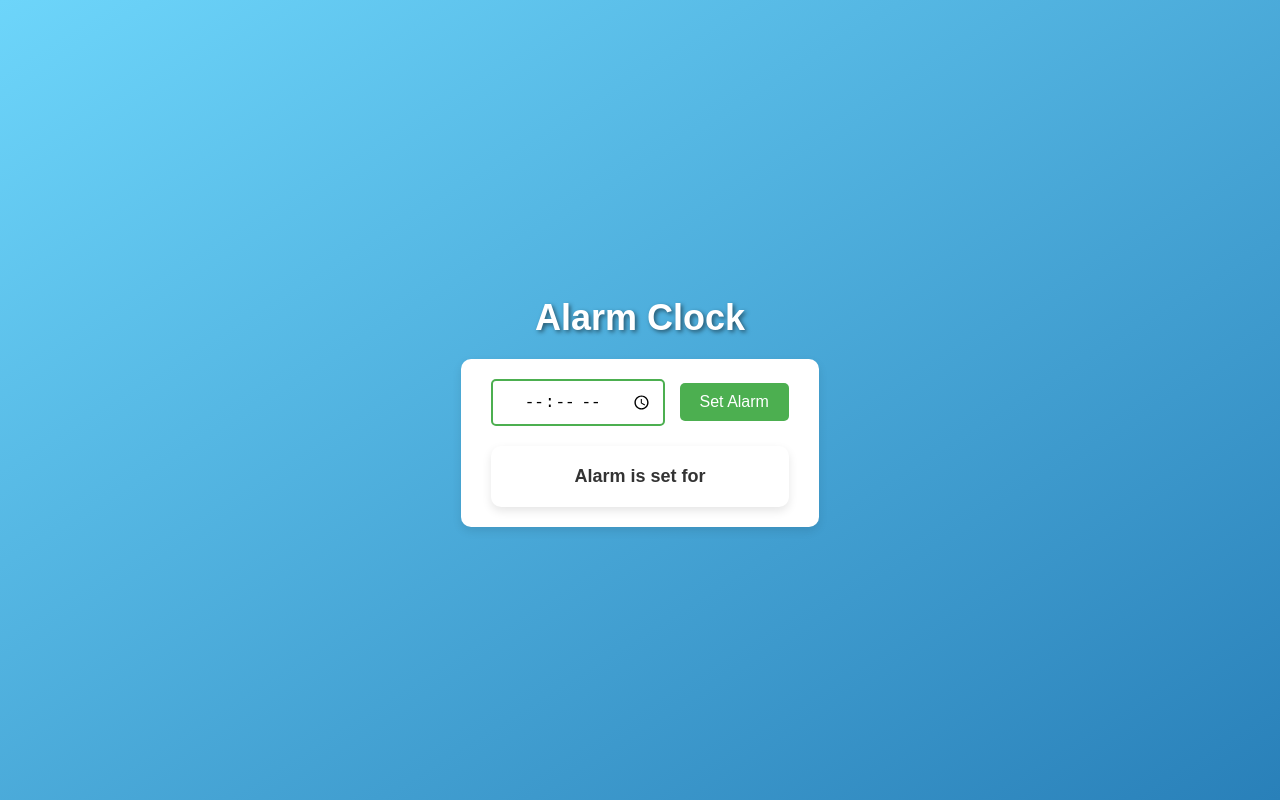
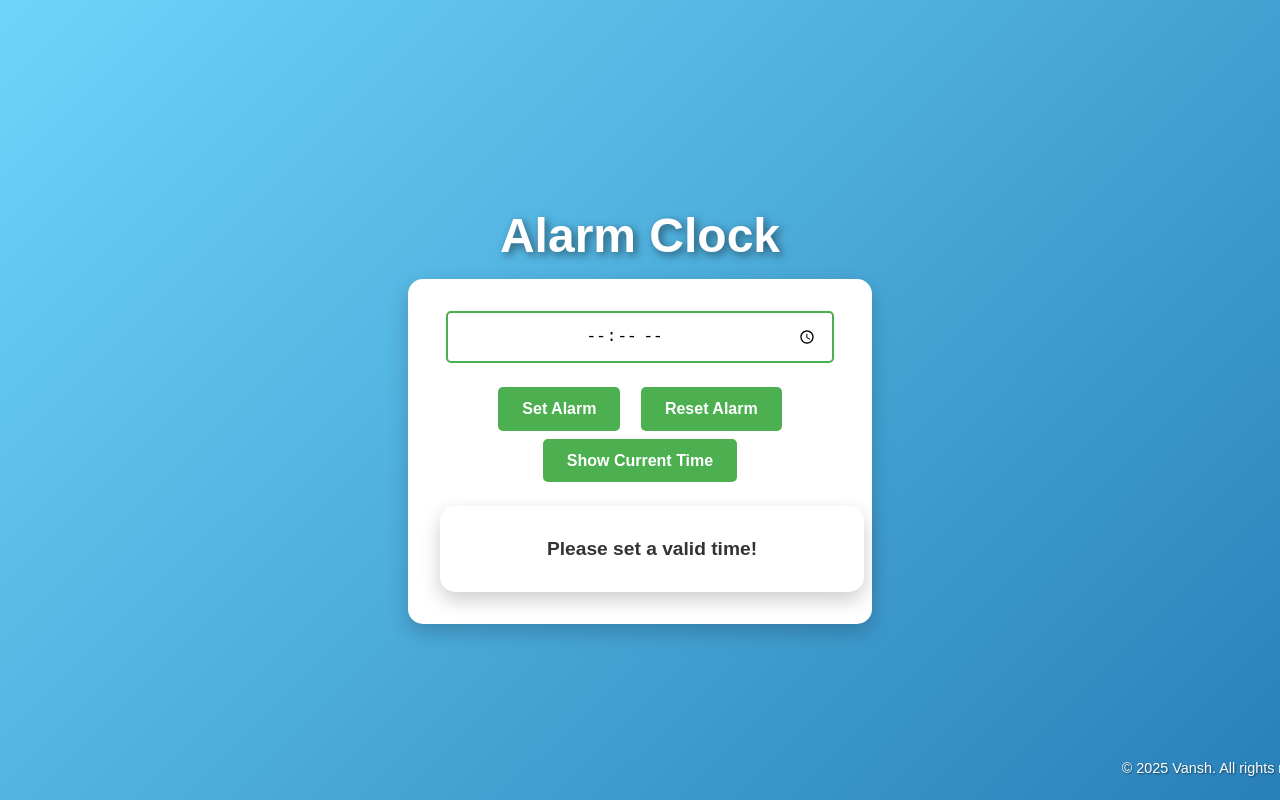
Before and after one commit to Vanshchouksey21/alarm-clock, a plain HTML site: page index.html in a window 1280 px wide. Both pictures are taken after a click on the button "Set Alarm". Drawn offline with Linux system fonts and the light colour scheme.

Commit message:
completion alarm

```diff
--- a/alarm.css
+++ b/alarm.css
@@ -1,80 +1,112 @@
 /* General body styling */
 body {
-    font-family: Arial, sans-serif;
+    font-family: 'Arial', sans-serif;
     margin: 0;
     padding: 0;
     display: flex;
     flex-direction: column;
     justify-content: center;
     align-items: center;
-    height: 100vh;
-    background: linear-gradient(to bottom right, #6dd5fa, #2980b9);
+    min-height: 100vh;
+    background: linear-gradient(135deg, #6dd5fa, #2980b9);
+    /* background: burlywood; */
     color: #fff;
+    text-align: center;
 }
 
 /* Heading styling */
 h1 {
-    font-size: 36px;
-    margin-bottom: 20px;
+    font-size: 3rem;
+    margin-bottom: 1rem;
     color: #ffffff;
-    text-shadow: 2px 2px 4px rgba(0, 0, 0, 0.5);
+    text-shadow: 3px 3px 8px rgba(0, 0, 0, 0.5);
 }
 
 /* Container styling */
 div {
-    text-align: center;
     background: #ffffff;
-    padding: 20px 30px;
-    border-radius: 10px;
-    box-shadow: 0 4px 10px rgba(0, 0, 0, 0.1);
+    padding: 2rem;
+    border-radius: 15px;
+    box-shadow: 0 8px 20px rgba(0, 0, 0, 0.2);
     color: #333;
+    width: 90%;
+    max-width: 400px;
 }
 
 /* Input field styling */
 #inp {
-    padding: 10px;
-    font-size: 16px;
+    padding: 0.8rem;
+    font-size: 1rem;
     border: 2px solid #4caf50;
     border-radius: 5px;
     outline: none;
-    width: 150px;
+    width: calc(100% - 2.6rem);
+    margin-bottom: 1rem;
     text-align: center;
 }
 
 /* Button styling */
 button {
-    padding: 10px 20px;
-    font-size: 16px;
+    display: inline-block;
+    padding: 0.8rem 1.5rem;
+    font-size: 1rem;
+    font-weight: bold;
     color: #fff;
     background-color: #4caf50;
+    /* background-color: burlywood; */
     border: none;
     border-radius: 5px;
     cursor: pointer;
-    margin-left: 10px;
-    transition: background-color 0.3s ease;
+    margin: 0.5rem 0.5rem 0 0.5rem;
+    transition: all 0.3s ease;
 }
 
 button:hover {
     background-color: #45a049;
+    box-shadow: 0 4px 10px rgba(0, 0, 0, 0.2);
+}
+
+button:active {
+    transform: scale(0.95);
 }
 
 /* Alarm status display */
 #d1 {
-    margin-top: 20px;
-    font-size: 18px;
+    margin-top: 1.5rem;
+    font-size: 1.2rem;
     font-weight: bold;
     color: #333;
 }
 
+/* Footer styling */
+footer {
+    position: fixed;
+    bottom: 10px;
+    left: 590px;
+    text-align: center;
+    color: #fff;
+    font-size: 0.9rem;
+    text-shadow: 1px 1px 2px rgba(0, 0, 0, 0.5);
+    width: 100%;
+}
+
 /* Responsive design for smaller screens */
 @media (max-width: 600px) {
+    h1 {
+        font-size: 2.5rem;
+    }
+
+    div {
+        width: 95%;
+        padding: 1.5rem;
+    }
+
+    button {
+        width: calc(100% - 1rem);
+        margin: 0.5rem auto;
+    }
+
     #inp {
         width: 100%;
     }
-
-    button {
-        width: 100%;
-        margin-top: 10px;
-        margin-left: 0;
-    }
 }
--- a/alarm.js
+++ b/alarm.js
@@ -3,32 +3,60 @@ let set = () => {
     let inp = document.querySelector("#inp").value; // Get user input (HH:MM format)
     let audio = document.querySelector("#ne"); // Audio element
 
+    if (!inp) {
+        display.innerHTML = "Please set a valid time!";
+        return;
+    }
+
+    display.innerHTML = "Alarm is set for " + inp;
+
     // Set an interval to check the time every second
-    let a = setInterval(() => {
+    let alarmInterval = setInterval(() => {
         let now = new Date();
         let currentTime = `${now.getHours().toString().padStart(2, "0")}:${now.getMinutes().toString().padStart(2, "0")}`;
 
-        if (currentTime === inp) { 0
-            display.innerHTML = "Alarm is ringing!";
+        if (currentTime === inp) {
+            display.innerHTML = "⏰ Alarm is ringing!";
             audio.play();
 
-
             setTimeout(() => {
+                clearInterval(alarmInterval); // Clear the interval after the alarm rings
+                display.innerHTML = "Alarm stopped";
                 audio.pause();
-                clearInterval(a);
-                display.innerHTML = "Alarm stopped";
-            }, 15000);
-        } else {
-            display.innerHTML = "Alarm is set for " + inp;
+                audio.currentTime = 0; // Reset audio to the beginning
+            }, 15000); // Stop alarm after 15 seconds
         }
     }, 1000);
+
+    // Store the interval ID so it can be cleared if the user resets
+    window.alarmInterval = alarmInterval;
 };
 
+let resetAlarm = () => {
+    let display = document.querySelector("#d1");
+    let audio = document.querySelector("#ne");
 
+    // Clear the interval if it exists
+    if (window.alarmInterval) {
+        clearInterval(window.alarmInterval);
+    }
 
-let isname=true;
-setInterval(()=>{
-    let display = document.querySelector("#vansh")
-    display.innerHTML=isname?"V.Alram":"Clock "
-    isname= !isname
-},2000)
+    audio.pause();
+    audio.currentTime = 0; // Reset audio to the beginning
+    display.innerHTML = "No alarm set";
+};
+
+let showTime = () => {
+    let display = document.querySelector("#d1");
+    let now = new Date();
+    let currentTime = `${now.getHours().toString().padStart(2, "0")}:${now.getMinutes().toString().padStart(2, "0")}`;
+    display.innerHTML = "Current time is " + currentTime;
+};
+
+// Title animation
+let isName = true;
+setInterval(() => {
+    let title = document.querySelector("#vansh");
+    title.innerHTML = isName ? "V. Alarm" : "Clock";
+    isName = !isName;
+}, 2000);
--- a/index.html
+++ b/index.html
@@ -12,9 +12,14 @@
     <div>
         <input type="time" id="inp" />
         <button onclick="set()">Set Alarm</button>
+        <button onclick="resetAlarm()">Reset Alarm</button>
+        <button onclick="showTime()">Show Current Time</button>
         <audio id="ne" src="/img/morning-espresso-relaxing-piano-music-239265.mp3"></audio>
         <div id="d1">No alarm set</div>
     </div>
+    <footer>
+        <p>© 2025 Vansh. All rights reserved.</p>
+    </footer>
 
     <script src="/alarm.js"></script>
 </body>
```
